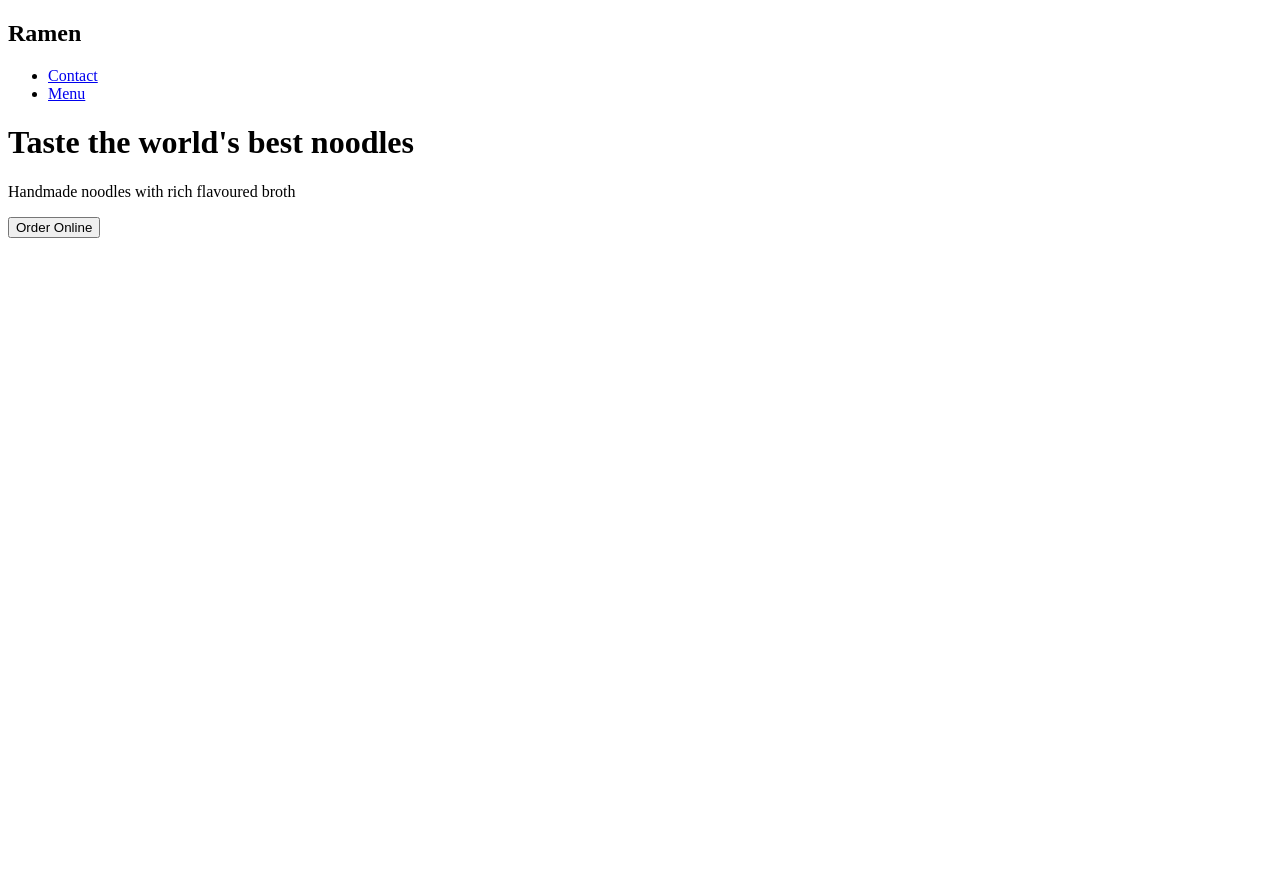
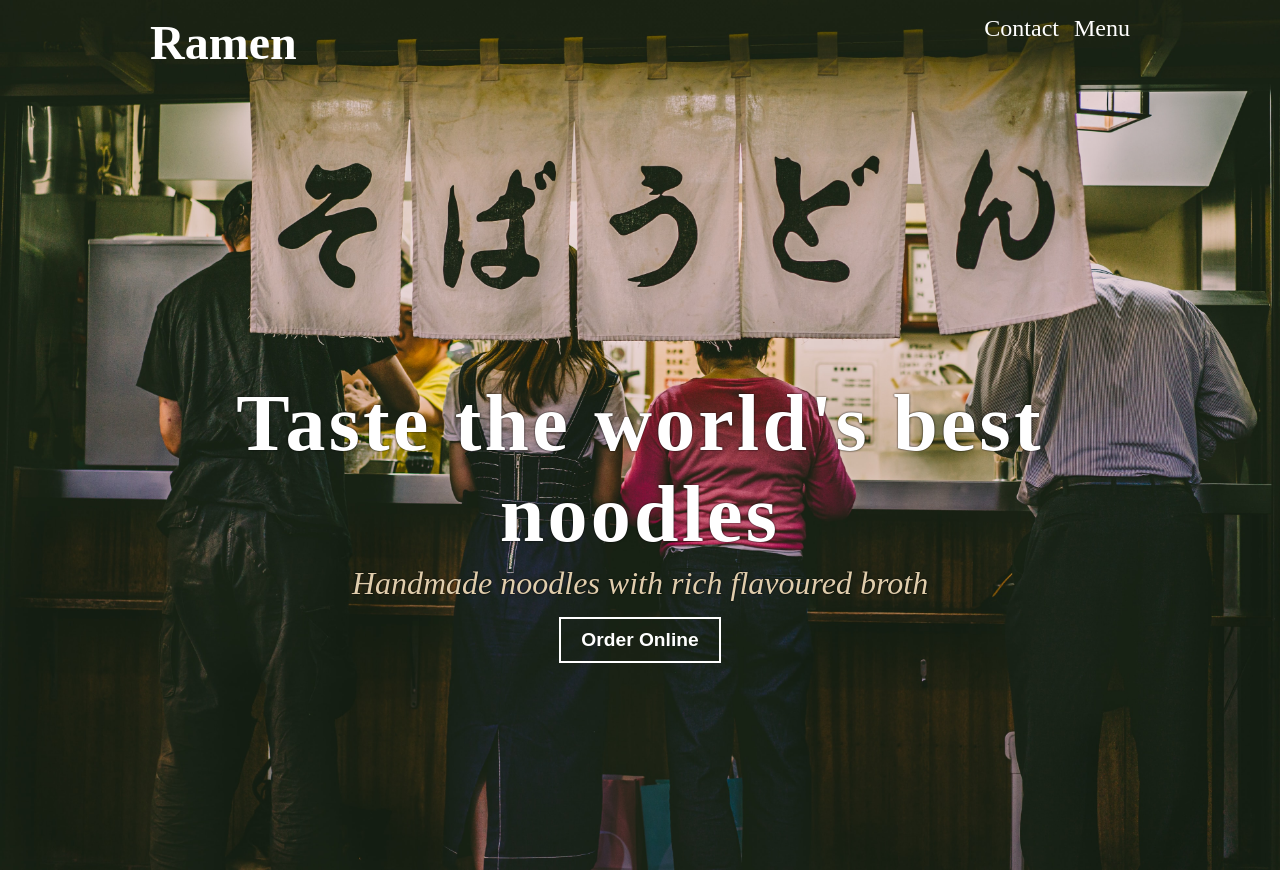
Before and after one commit to shielamarieee/restaurant-page, a website built with webpack: page dist/index.html in a window 1280 px wide. Before the commit the page ends 800 px from the top, so only its background shows below. Built offline with nearby package versions, Linux system fonts and the light colour scheme.

Commit message:
Add styling on the webpage

```diff
--- /dev/null
+++ b/src/style.css
@@ -0,0 +1,79 @@
+* {
+  margin: 0;
+  padding: 0;
+  box-sizing: border-box;
+}
+
+.container {
+  max-width: 11000px;
+  padding: 0 150px;
+  margin: 0 auto;
+  background-image: url('./images/stall.jpg');
+  background-size: cover;
+  color: white;
+}
+
+/*Navbar*/
+.navbar {
+  display: flex;
+  justify-content: space-between;
+  padding-top: 15px;
+}
+
+.nav-links {
+  display: flex;
+  list-style-type: none;
+  gap: 15px;
+}
+
+.logo {
+  font-size: 3rem;
+  color: white;
+}
+
+.nav-links a {
+  font-size: 1.5rem;
+  text-decoration: none;
+  color: white;
+}
+
+/* Main */
+
+.main {
+  min-height: 100vh;
+  display: flex;
+  align-items: center;
+  justify-content: center;
+}
+
+.tagline {
+  display: flex;
+  flex-direction: column;
+  align-items: center;
+  justify-content: center;
+  text-align: center;
+  text-shadow: 0 0 2px black;
+  margin-top: 100px;
+  gap: 5px;
+}
+
+.tagline h1 {
+  font-size: 5rem;
+  letter-spacing: .2rem;
+}
+
+.tagline p {
+  font-size: 2rem;
+  font-style: italic;
+  color: #e0cdac;
+}
+
+.btn {
+  background: none;
+  border: 2px solid white;
+  padding: 10px 20px;
+  color: white;
+  margin-top: 10px;
+  font-size: 1.2rem;
+  font-weight: 600;
+}
```
Also changed, not shown: dist/index.html, src/images/stall.jpg (added).
